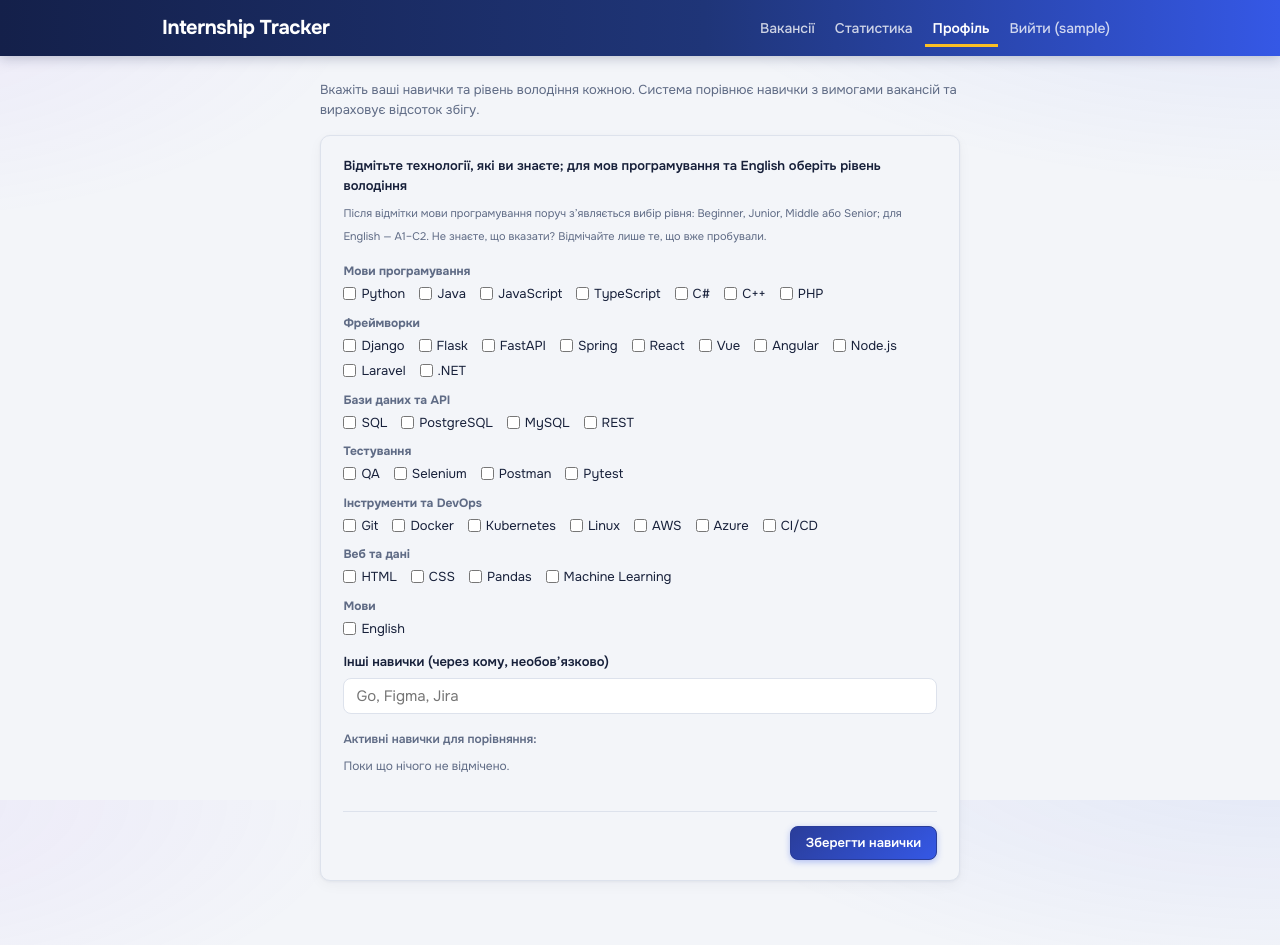
After one commit to konyuholeg/Report_3_Python, a Django app: page /profile/ in a window 1280 px wide. The commit adds this page. Run offline with Django 5.2, Linux system fonts and the light colour scheme; the visitor is signed in with stand-in values (Sample User, id 1); data comes from the database, SQL or seed files in the repository; some libraries are stand-ins or nearby versions.

Commit message:
Update landing.html, profile.html, profile_guest.html

```diff
--- /dev/null
+++ b/templates/profile.html
@@ -0,0 +1,81 @@
+{% extends 'base.html' %}
+
+{% block title %}Профіль студента — Internship Tracker{% endblock %}
+
+{% block content %}
+<div style="max-width:640px; margin:0 auto;">
+  <div style="margin-bottom:16px;">
+    <p style="font-size:13px; color:var(--text-muted);">
+      Вкажіть ваші навички та рівень володіння кожною. Система порівнює навички з вимогами вакансій та вираховує відсоток збігу.
+    </p>
+  </div>
+
+  <div class="card">
+    {% if not perms.tracker.change_studentprofile %}
+    <div class="alert" style="margin-bottom:12px;">Режим гостя: профіль можна лише переглядати.</div>
+    {% endif %}
+    <form method="POST">
+      {% csrf_token %}
+      <fieldset {% if not perms.tracker.change_studentprofile %}disabled{% endif %} style="border:none; padding:0; margin:0; min-width:0;">
+
+      <div class="form-group">
+        <label class="label">Відмітьте технології, які ви знаєте; для мов програмування та English оберіть рівень володіння</label>
+        <span style="font-size:11px; color:var(--text-muted);">
+          Після відмітки мови програмування поруч зʼявляється вибір рівня: Beginner, Junior, Middle або Senior; для English — A1–C2.
+          Не знаєте, що вказати? Відмічайте лише те, що вже пробували.
+        </span>
+      </div>
+
+      {% for title, items in skill_groups %}
+        <div style="margin:10px 0 4px; font-size:12px; font-weight:700; color:var(--text-muted);">{{ title }}</div>
+        <div style="display:flex; flex-wrap:wrap; gap:6px 14px;">
+          {% for value, label, checked, level, choices in items %}
+            <div class="skill-item">
+              <label class="skill-label">
+                <input type="checkbox" name="skill" value="{{ value }}" {% if checked %}checked{% endif %}>
+                {{ label }}
+              </label>
+              {% if choices %}
+              <div class="levels" role="radiogroup" aria-label="Рівень володіння: {{ label }}">
+                {% for code, name in choices %}
+                  <label class="level-option">
+                    <input type="radio" name="level_{{ value }}" value="{{ code }}" {% if level == code %}checked{% endif %}>
+                    <span>{{ name }}</span>
+                  </label>
+                {% endfor %}
+              </div>
+              {% endif %}
+            </div>
+          {% endfor %}
+        </div>
+      {% endfor %}
+
+      <div class="form-group" style="margin-top:14px;">
+        <label class="label">Інші навички (через кому, необовʼязково)</label>
+        <input type="text" name="other_skills" value="{{ other_skills }}" class="input" placeholder="Go, Figma, Jira">
+      </div>
+
+      <div style="margin: 14px 0;">
+        <div style="font-size:12px; font-weight:600; color:var(--text-muted); margin-bottom:6px;">
+          Активні навички для порівняння:
+        </div>
+        <div>
+          {% for name, level_name in preview %}
+            <span class="pill pill-match" style="font-size:12px; padding:3px 8px;">{{ name }}{% if level_name %} · {{ level_name }}{% endif %}</span>
+          {% empty %}
+            <span style="font-size:12px; color:var(--text-muted);">Поки що нічого не відмічено.</span>
+          {% endfor %}
+        </div>
+      </div>
+
+      </fieldset>
+
+      {% if perms.tracker.change_studentprofile %}
+      <div style="margin-top:20px; padding-top:14px; border-top:1px solid var(--border); text-align:right;">
+        <button type="submit" class="btn btn-primary">Зберегти навички</button>
+      </div>
+      {% endif %}
+    </form>
+  </div>
+</div>
+{% endblock %}
```
Also changed, not shown: templates/landing.html (+44 -0 lines), templates/profile_guest.html (added, +17 -0 lines), templates/register.html (added, +27 -0 lines).
